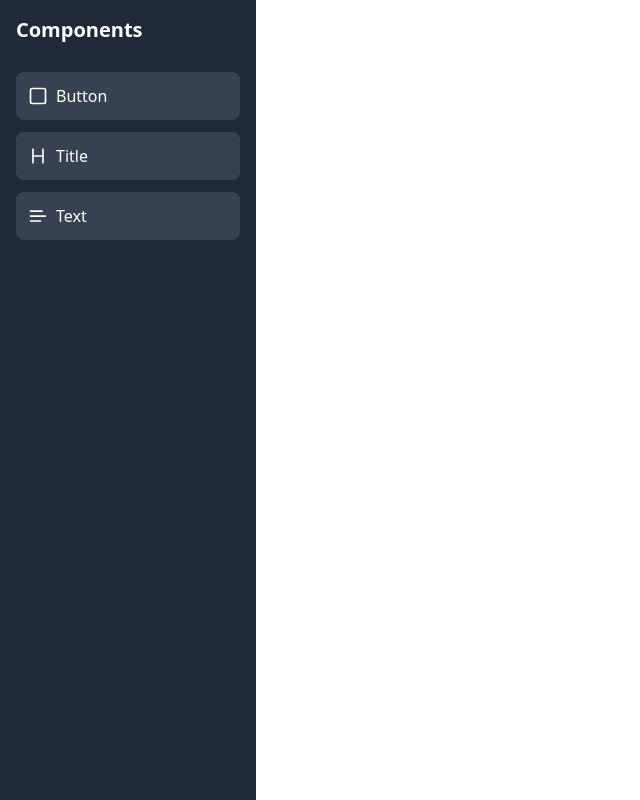
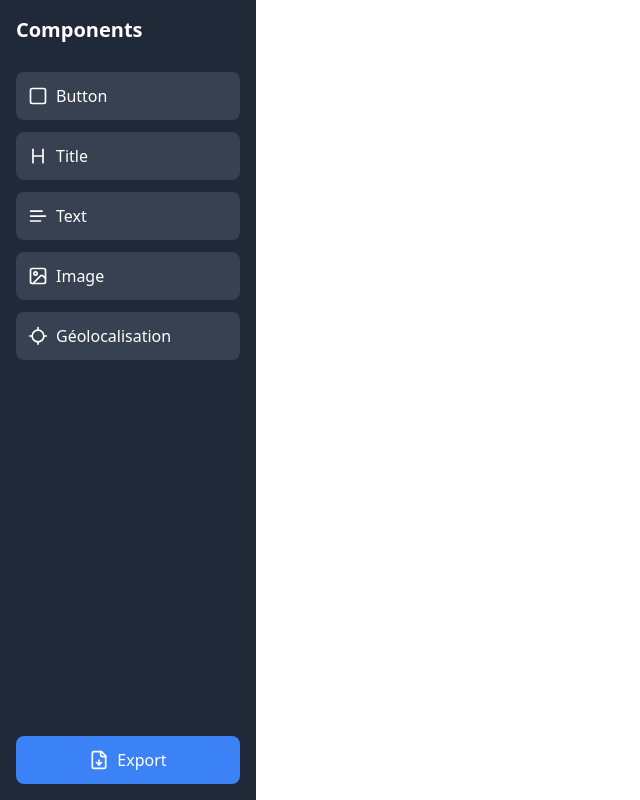
Before and after one commit to ghostland-dev/srcum-figma-like, a React (Vite) app: page / in a window 1280 px wide. Shown: the whole page, without its empty margins (0-640 px from the left). Built offline with nearby package versions, Linux system fonts and the light colour scheme.

Commit message:
correct merge

```diff
--- a/src/App.tsx
+++ b/src/App.tsx
@@ -8,7 +8,7 @@ function App() {
   const [components, setComponents] = useState<CanvasComponent[]>([]);
   const [selectedComponent, setSelectedComponent] = useState<CanvasComponent | null>(null);
 
-  const handleAddComponent = (type: 'button' | 'title' | 'text' | 'image' | 'geolocalisation') => {
+  const handleAddComponent = (type: 'button' | 'title' | 'text' | 'image' | 'geolocalisation' | 'carousel' | 'images') => {
     if (type === 'image') {
       const input = document.createElement('input');
       input.type = 'file';
--- a/src/components/Canvas.tsx
+++ b/src/components/Canvas.tsx
@@ -1,18 +1,27 @@
 import React from 'react';
 import { Swiper, SwiperSlide } from 'swiper/react';
 import 'swiper/css';
+import { CanvasComponent } from '../types';
+import GeolocationComponent from './GeolocationComponent';
+
+interface CanvasProps {
+  components: CanvasComponent[];
+  onUpdateComponent: (id: string, updates: Partial<CanvasComponent>) => void;
+  onSelectComponent: (component: CanvasComponent) => void;
+  selectedId: string | null;
+}
 
 export function Canvas({
   components,
   onUpdateComponent,
   onSelectComponent,
   selectedId,
-}) {
-  const handleDragStart = (e, id) => {
+}: CanvasProps) {
+  const handleDragStart = (e: React.DragEvent, id: string) => {
     e.dataTransfer.setData('componentId', id);
   };
 
-  const handleDrag = (e, id) => {
+  const handleDrag = (e: React.DragEvent, id: string) => {
     if (e.clientX && e.clientY) {
       const canvas = e.currentTarget.parentElement?.getBoundingClientRect();
       if (canvas) {
@@ -61,6 +70,17 @@ export function Canvas({
               {component.content || 'Text content'}
             </p>
           )}
+          {component.type === 'geolocalisation' && (
+            <GeolocationComponent/>
+          )}
+          {component.type === 'image' && (
+            <img
+              src={component.imageSrc || ''}
+              alt="Uploaded"
+              className="w-32 h-32 object-cover"
+              style={{width: '250px', height: 'auto'}}
+            />
+          )}
         </div>
       ))}
     </div>
--- a/src/components/EditPanel.tsx
+++ b/src/components/EditPanel.tsx
@@ -1,5 +1,6 @@
 import React from 'react';
 import { X } from 'lucide-react';
+import { CanvasComponent } from '../types';
 
 interface EditPanelProps {
   component: CanvasComponent | null;
--- a/src/components/Sidebar.tsx
+++ b/src/components/Sidebar.tsx
@@ -4,7 +4,7 @@ import { Square, Heading, TextIcon, FileDown, Locate, Image } from 'lucide-react
 import { CanvasComponent } from '../types';
 import { ExportModal } from './modals/modalExport';
 
-type ComponentType = 'button' | 'title' | 'text'| 'carousel'| 'geolocalisation';
+type ComponentType = 'button' | 'title' | 'text'| 'image' | 'carousel'| 'geolocalisation' | 'images';
 
 interface SidebarProps {
   onAddComponent: (type: ComponentType) => void;
@@ -40,6 +40,39 @@ export function Sidebar({ onAddComponent, components }: SidebarProps) {
         <TextIcon size={20} />
         <span>Text</span>
       </button>
+      <button
+        onClick={() => onAddComponent('image')}
+        className="flex items-center gap-2 text-white bg-gray-700 hover:bg-gray-600 p-3 rounded-lg w-full"
+      >
+        <Image size={20} />
+        <span>Image</span>
+      </button>
+
+      <div className="space-y-2">
+        <button
+          onClick={() => onAddComponent('geolocalisation')}
+          className="flex items-center gap-2 text-white bg-gray-700 hover:bg-gray-600 p-3 rounded-lg w-full"
+        >
+          <Locate size={20} />
+          <span>Géolocalisation</span>
+        </button>
+      </div>
+      {/* Export button */}
+      <div className="mt-auto">
+        <button
+          onClick={() => setIsExportModalOpen(true)}
+          className="flex items-center justify-center gap-2 text-white bg-blue-500 hover:bg-blue-600 p-3 rounded-lg w-full"
+        >
+          <FileDown size={20} />
+          <span>Export</span>
+        </button>
+      </div>
+      {/* Export Modal */}
+      <ExportModal
+        isOpen={isExportModalOpen}
+        onClose={() => setIsExportModalOpen(false)}
+        components={components}
+      />
     </div>
   );
 }
--- a/src/types/index.ts
+++ b/src/types/index.ts
@@ -5,8 +5,9 @@ export interface Position {
 
 export interface CanvasComponent {
   id: string;
-  type: 'button' | 'title' | 'text' | 'image' | 'geolocalisation';
+  type: 'button' | 'title' | 'text' | 'image' | 'geolocalisation' | 'carousel' | 'images';
   content: string;
   position: Position;
   imageSrc?: string;
+  images?: string[];
 }
```
Also changed, not shown: 1 other file (tests, documents, lock files or other folders).
